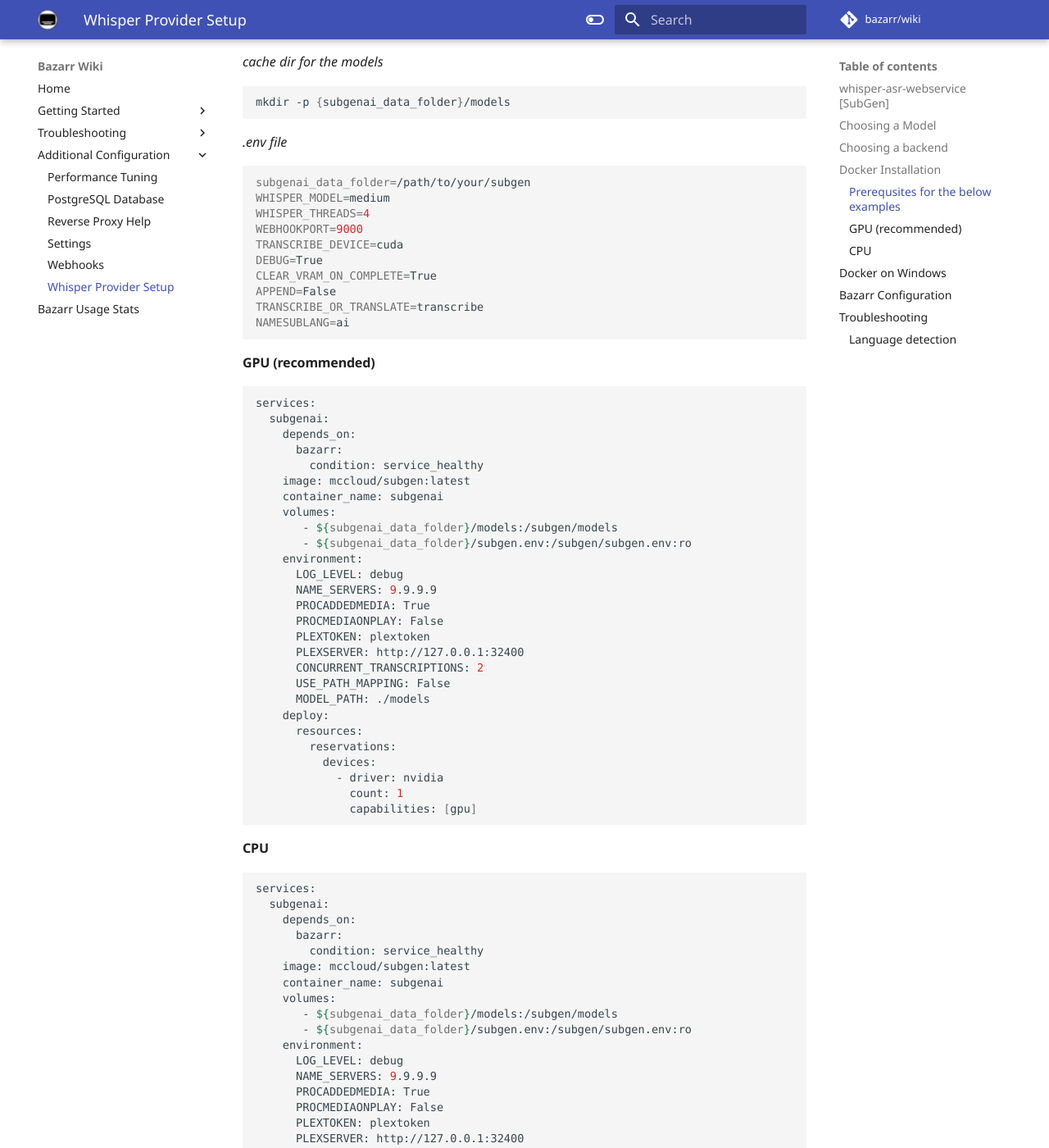
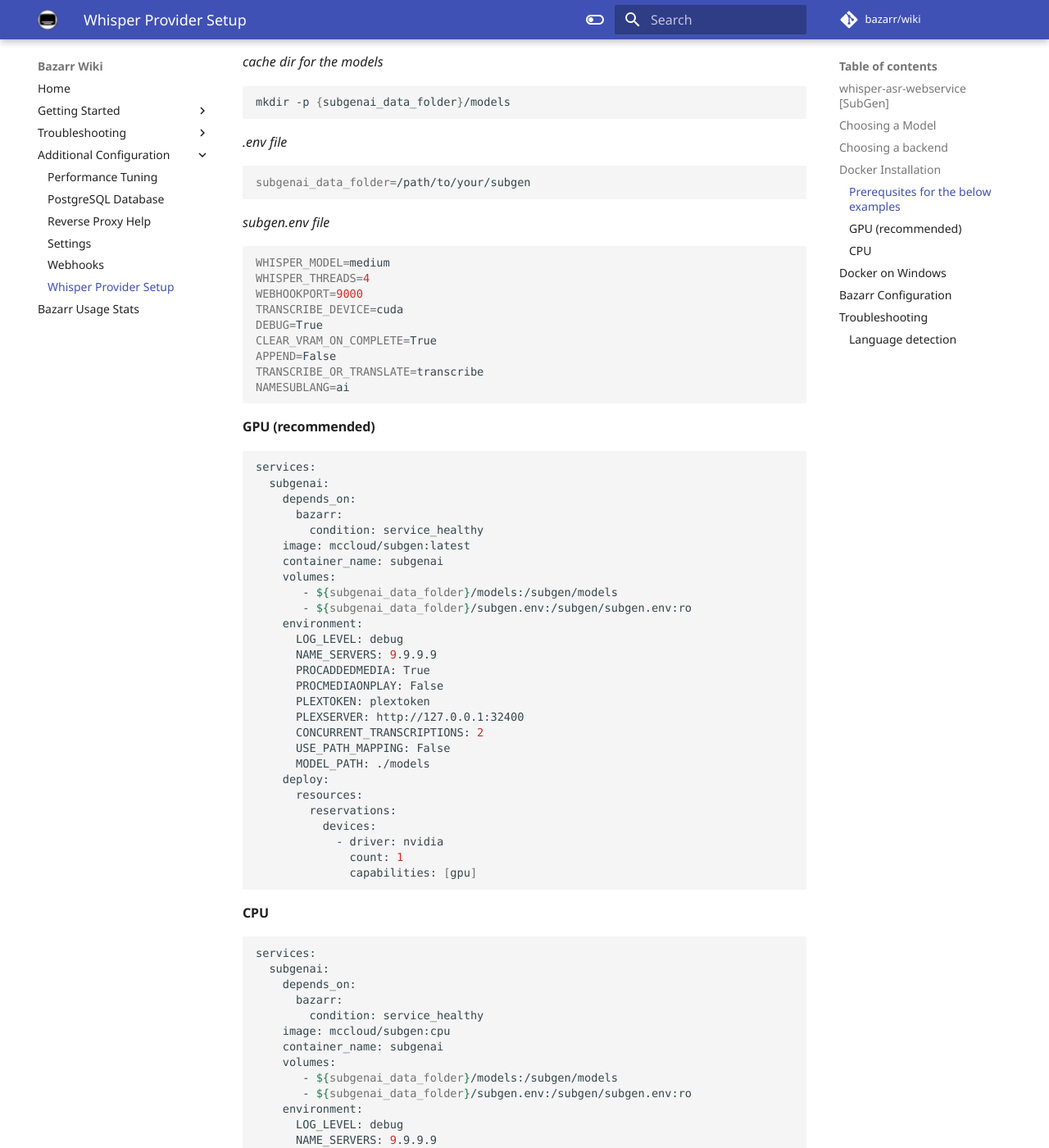
Before and after one commit to bazarr/wiki, an MkDocs documentation site: the page built from docs/Additional-Configuration/Whisper-Provider.md, in a window 1280 px wide and 1400 px high, scrolled down 1189 px. Shown: the whole window at 82% size. Built offline with MkDocs 1.6.1 and Material for MkDocs 9.7.7, drawn with Linux system fonts in a browser that asks for light colours; some web fonts are replaced; comment, search, counter and statistics services are not loaded.

Commit message:
no need to pull latest if cpu

````diff
--- a/docs/Additional-Configuration/Whisper-Provider.md
+++ b/docs/Additional-Configuration/Whisper-Provider.md
@@ -38,6 +38,10 @@ mkdir -p {subgenai_data_folder}/models
 *.env file*
 ```bash
 subgenai_data_folder=/path/to/your/subgen
+```
+
+*subgen.env file*
+```bash
 WHISPER_MODEL=medium
 WHISPER_THREADS=4
 WEBHOOKPORT=9000
@@ -89,7 +93,7 @@ services:
     depends_on:
       bazarr:
         condition: service_healthy
-    image: mccloud/subgen:latest
+    image: mccloud/subgen:cpu
     container_name: subgenai
     volumes:
        - ${subgenai_data_folder}/models:/subgen/models
````
